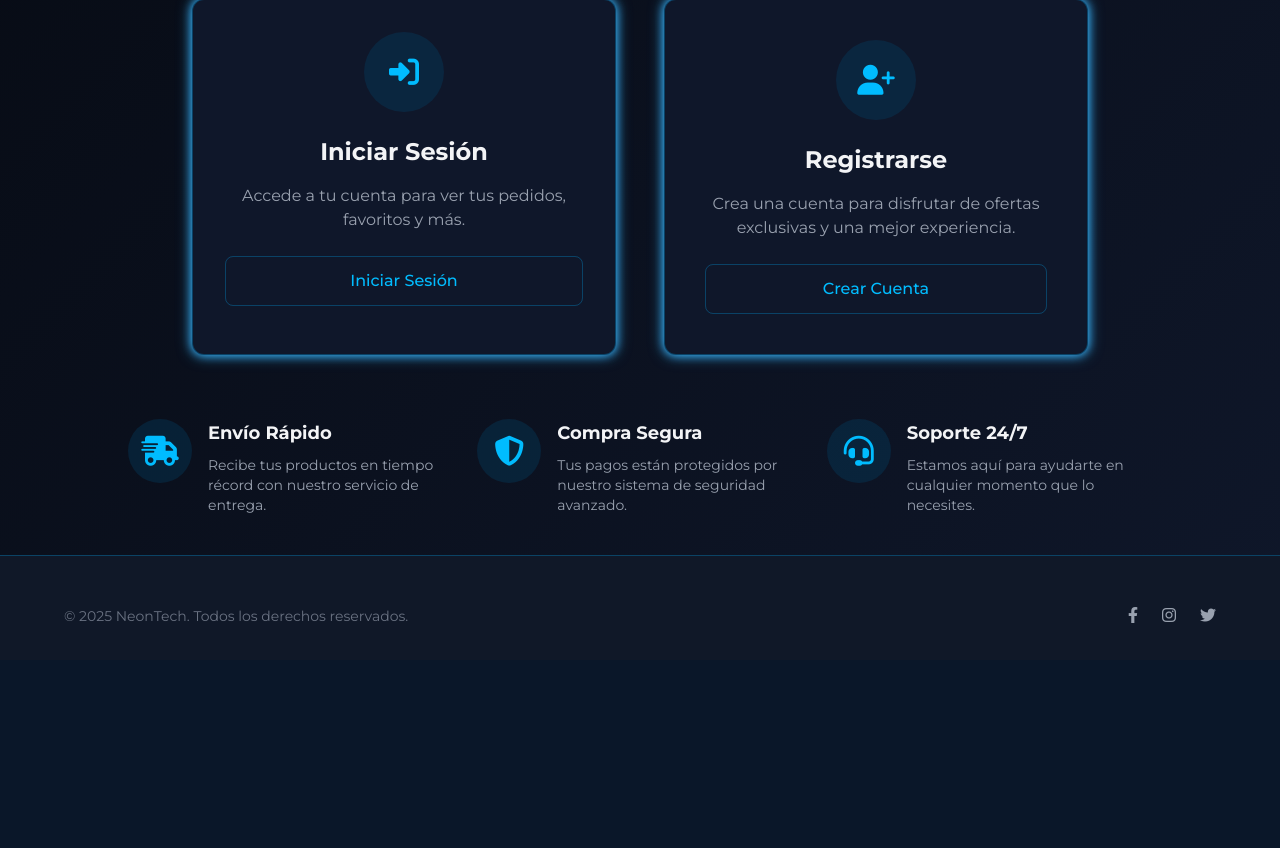
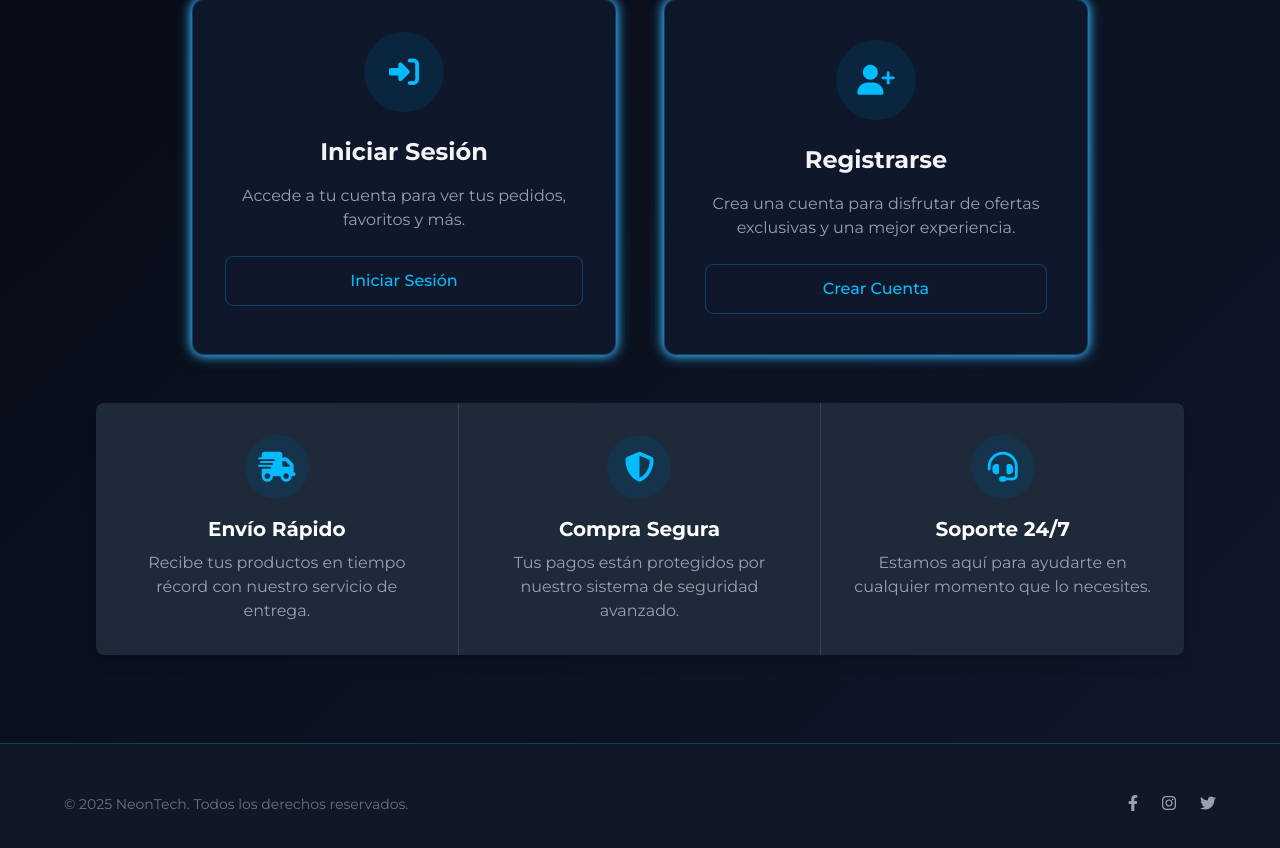
Before and after one commit to roycvx/neontech_ecommerce, a Django app: page / in a window 1280 px wide. Shown: the part 237-1085 px from the top of the page. Before the commit the page ends 860 px from the top, so only its background shows below. Run offline with Django 5.2, Linux system fonts and the light colour scheme.

Commit message:
style(start-page): mejorar diseño del contenedor de ventajas y desventajas

```diff
--- a/users/templates/users/start_page.html
+++ b/users/templates/users/start_page.html
@@ -63,43 +63,37 @@
             </div>
 
             <!-- Ventajas / Beneficios -->
-            <div class="mt-16 grid grid-cols-1 md:grid-cols-3 gap-6 max-w-5xl mx-auto">
-                <div class="flex items-start space-x-4">
-                    <div class="flex-shrink-0">
+            <div class="py-12">
+                <div class="max-w-7xl mx-auto px-4 sm:px-6 lg:px-8">
+                    <div class="bg-gray-800 rounded-lg overflow-hidden shadow-lg">
+                        <div class="grid grid-cols-1 md:grid-cols-3">
+                            <!-- Feature 1 -->
+                            <div class="p-8 text-center border-b md:border-b-0 md:border-r border-gray-700 flex flex-col items-center">
                                 <div class="h-16 w-16 bg-sky-900/30 rounded-full flex items-center justify-center mb-4">
                                     <i class="fas fa-truck-fast text-3xl text-sky-400"></i>
                                 </div>
-                    </div>
-                    <div>
-                        <h3 class="font-bold text-lg mb-2">Envío Rápido</h3>
-                        <p class="text-gray-400 text-sm">Recibe tus productos en tiempo récord con nuestro servicio de
-                            entrega.</p>
-                    </div>
+                                <h3 class="text-xl font-bold text-white mb-2">Envío Rápido</h3>
+                                <p class="text-gray-400">Recibe tus productos en tiempo récord con nuestro servicio de entrega.</p>
                             </div>
 
-                <div class="flex items-start space-x-4">
-                    <div class="flex-shrink-0">
+                            <!-- Feature 2 -->
+                            <div class="p-8 text-center border-b md:border-b-0 md:border-r border-gray-700 flex flex-col items-center">
                                 <div class="h-16 w-16 bg-sky-900/30 rounded-full flex items-center justify-center mb-4">
                                     <i class="fas fa-shield-halved text-3xl text-sky-400"></i>
                                 </div>
-                    </div>
-                    <div>
-                        <h3 class="font-bold text-lg mb-2">Compra Segura</h3>
-                        <p class="text-gray-400 text-sm">Tus pagos están protegidos por nuestro sistema de seguridad
-                            avanzado.</p>
-                    </div>
+                                <h3 class="text-xl font-bold text-white mb-2">Compra Segura</h3>
+                                <p class="text-gray-400">Tus pagos están protegidos por nuestro sistema de seguridad avanzado.</p>
                             </div>
 
-                <div class="flex items-start space-x-4">
-                    <div class="flex-shrink-0">
+                            <!-- Feature 3 -->
+                            <div class="p-8 text-center flex flex-col items-center">
                                 <div class="h-16 w-16 bg-sky-900/30 rounded-full flex items-center justify-center mb-4">
                                     <i class="fas fa-headset text-3xl text-sky-400"></i>
                                 </div>
+                                <h3 class="text-xl font-bold text-white mb-2">Soporte 24/7</h3>
+                                <p class="text-gray-400">Estamos aquí para ayudarte en cualquier momento que lo necesites.</p>
                             </div>
-                    <div>
-                        <h3 class="font-bold text-lg mb-2">Soporte 24/7</h3>
-                        <p class="text-gray-400 text-sm">Estamos aquí para ayudarte en cualquier momento que lo
-                            necesites.</p>
+                        </div>
                     </div>
                 </div>
             </div>
```
Lines whose indentation alone changed are shown as unchanged.
